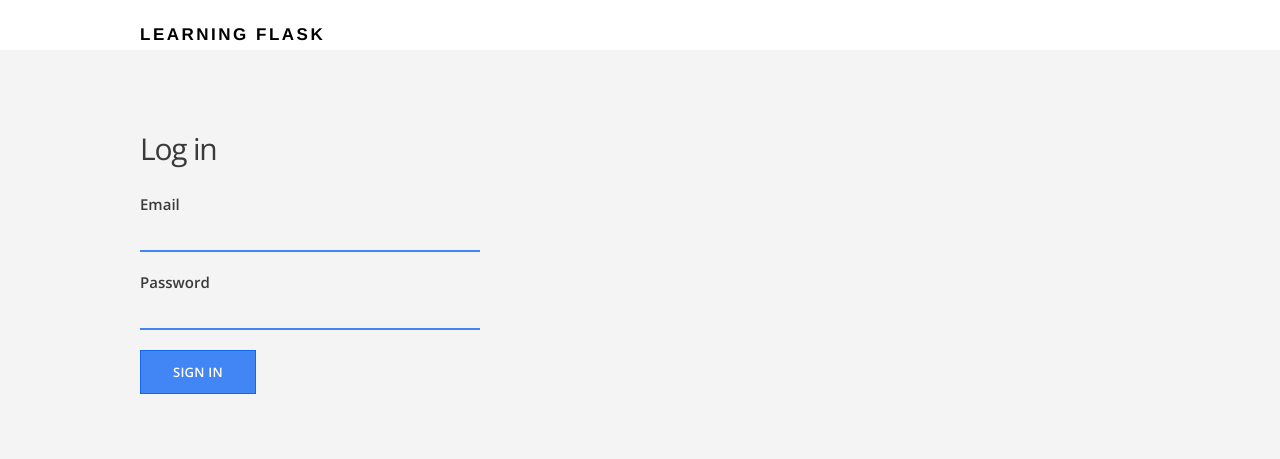
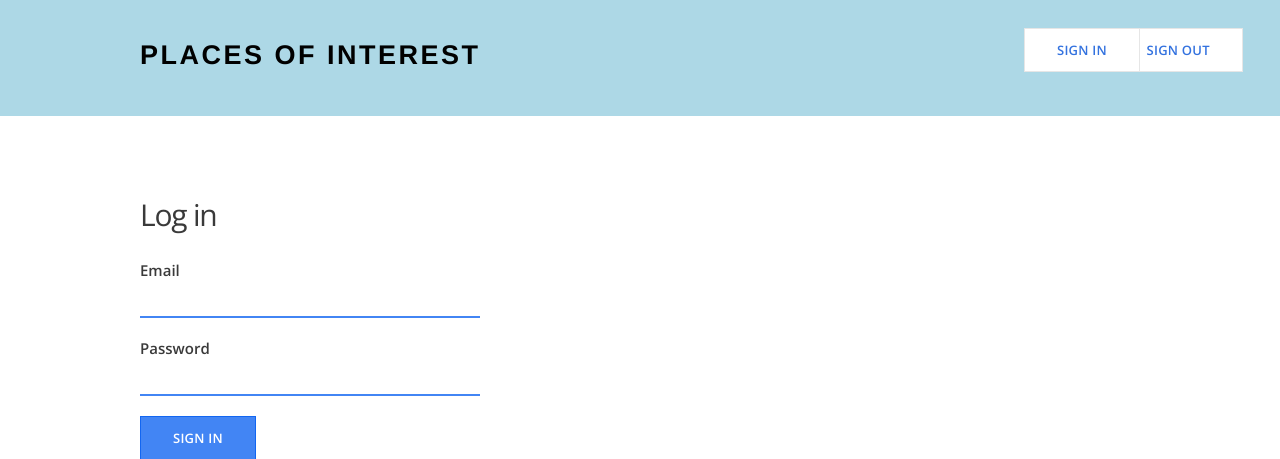
Before and after one commit to NicBandy/learning-flask, a Flask app: page /login in a window 1280 px wide. Shown: the top 459 px of the page. Run offline with Flask 2, Linux system fonts and the light colour scheme; some libraries are stand-ins or nearby versions.

Commit message:
sign in/out style changes

```diff
--- a/forms.py
+++ b/forms.py
@@ -10,7 +10,7 @@ class SignupForm(Form):
   submit = SubmitField('Sign up')
 
 class LoginForm(Form):
-  email = StringField('Email', validators=[DataRequired("Please enter your email address."), Email("Please enter your email address.")])
+  email = StringField('Email', validators=[DataRequired("Please enter your email address."), Email("Invalid email address or password")])
   password = PasswordField('Password', validators=[DataRequired("Please enter a password.")])
   submit = SubmitField("Sign in")
 
--- a/static/css/main.css
+++ b/static/css/main.css
@@ -8,7 +8,7 @@ html, body, h1 {
 }
 
 body {
-  background-color: #f4f4f4;
+  background-color: #fff;
   font-family: 'Open Sans', sans-serif;
 }
 
@@ -55,6 +55,7 @@ a {
 
 .section-device img {
   width: 600px;
+  height: 300px;
 }
 
 .btn-primary {
@@ -85,6 +86,39 @@ a {
   text-transform: uppercase;
 }
 
+.btn-signin {
+  background: #ffffff;
+  border: 1px solid #e6e6e6;
+  color: #3372df;
+  font-family: 'Open Sans', sans-serif;
+  font-size: 13px;
+  font-weight: 600;
+  letter-spacing: 0.23px;
+  padding: 12px 32px;
+  text-align: center;
+  text-decoration: none;
+  text-transform: uppercase;
+  position:absolute;
+  top: 3.5%;
+  left: 87%;
+}
+
+.btn-signout {
+  background: #ffffff;
+  border: 1px solid #e6e6e6;
+  color: #3372df;
+  font-family: 'Open Sans', sans-serif;
+  font-size: 13px;
+  font-weight: 600;
+  letter-spacing: 0.23px;
+  padding: 12px 32px;
+  text-align: center;
+  text-decoration: none;
+  text-transform: uppercase;
+  position:absolute;
+  top: 3.5%;
+  left: 80%;
+}
 
 
 /*
@@ -92,14 +126,15 @@ a {
  */
 
 header {
-  background-color: #fff;
-  padding: 25px 0;
+  background-color: #ADD8E6;
+  padding: 40px 0;
 }
 
 .title {
+  color: #000000;
   float: left;
   font-family: 'Helvetica Neue', Arial, Helvetica, sans-serif;
-  font-size: 17px;
+  font-size: 27px;
   letter-spacing: 2.5px;
   text-transform: uppercase;
 }
--- a/templates/about.html
+++ b/templates/about.html
@@ -4,8 +4,8 @@
   <main class="about-section">
     <div class="container">
 
-    <h2>About Learning Flask</h2>
-    <p>In Learning Flask, you'll build an app that let's you find new places around you. With this app you can find places you like, and discover new points of interest wherever you are.</p>
+    <h2>About Places of Interest</h2>
+    <p>This is a work in process web app being developed by Nic Bandy which allows you to find new and interesting places wherever you go. Simply create an account, enter an address and begin searching!</p>
 
     </div>
   </main>
--- a/templates/index.html
+++ b/templates/index.html
@@ -11,7 +11,7 @@
       </div>
 
       <div class="section-device">
-        <img src="static/img/device.png">
+        <img src="static/img/map.jpg">
       </div>
 
       <div class="clearfix"></div>
--- a/templates/layout.html
+++ b/templates/layout.html
@@ -11,7 +11,9 @@
   <body>
     <header>
       <div class="container">
-        <h1 class="title">Learning Flask</h1>
+        <a href="{{ url_for('index') }}"> <h1 class="title">Places of Interest</h1></a>
+        <a href="{{ url_for('logout') }}" class="btn-signin" style="float: right;"">Sign out</a>
+        <a href="{{ url_for('login') }}" class="btn-signout" style="float: right;"">Sign in</a>
       </div>
     </header>
 
--- a/templates/login.html
+++ b/templates/login.html
@@ -10,11 +10,25 @@
 
         <div class="form-group">
           {{ form.email.label }}
+
+          {% if form.email.errors %}
+            {% for error in form.email.errors %}
+              <p class="error-message">{{ error }}</p>
+            {% endfor %}
+          {% endif %}
+
           {{ form.email }}
         </div>
 
         <div class="form-group">
           {{ form.password.label }}
+
+           {% if form.password.errors %}
+            {% for error in form.password.errors %}
+              <p class="error-message">{{ error }}</p>
+            {% endfor %}
+          {% endif %}
+
           {{ form.password }}
         </div>
 
```
Also changed, not shown: static/img/map.jpg (added).
